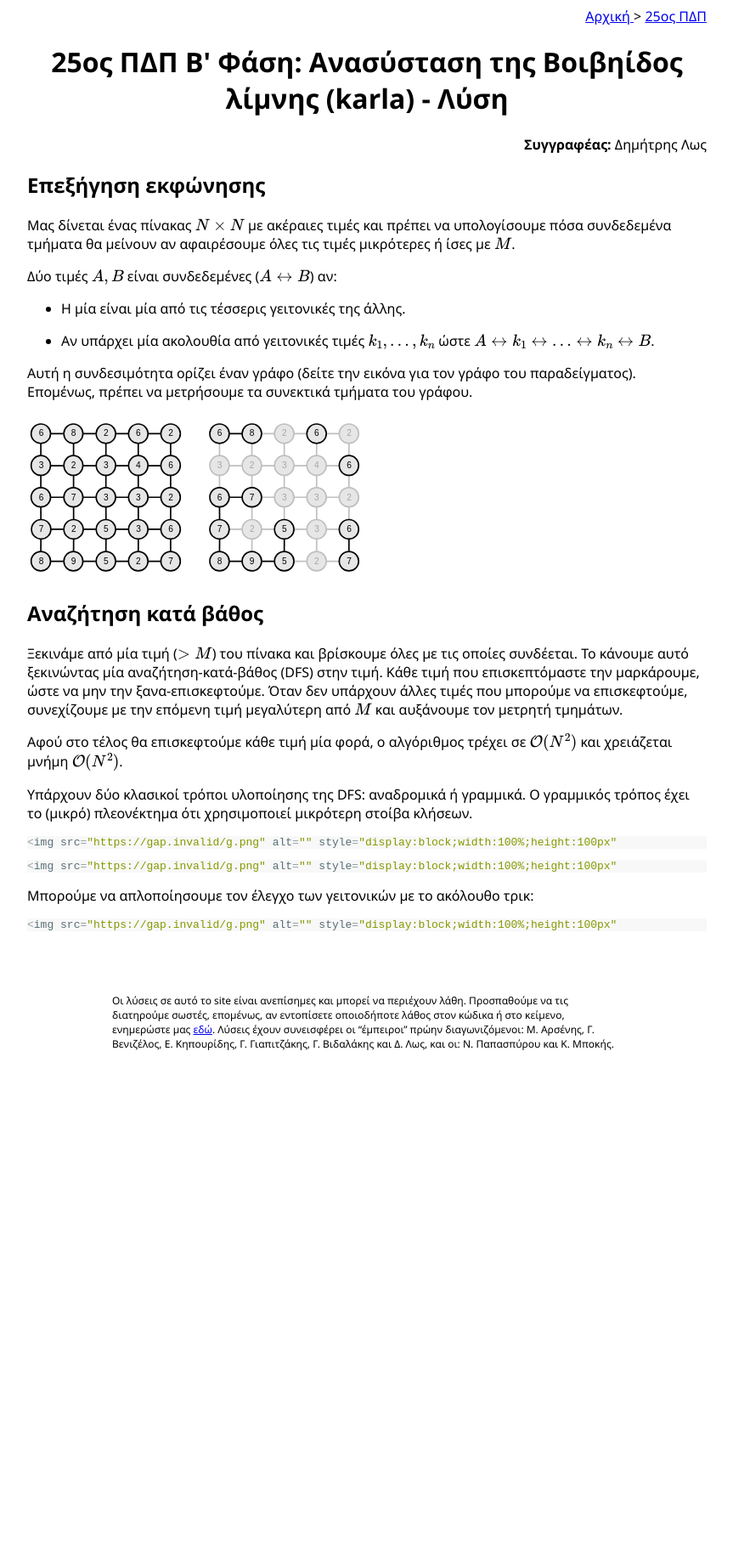
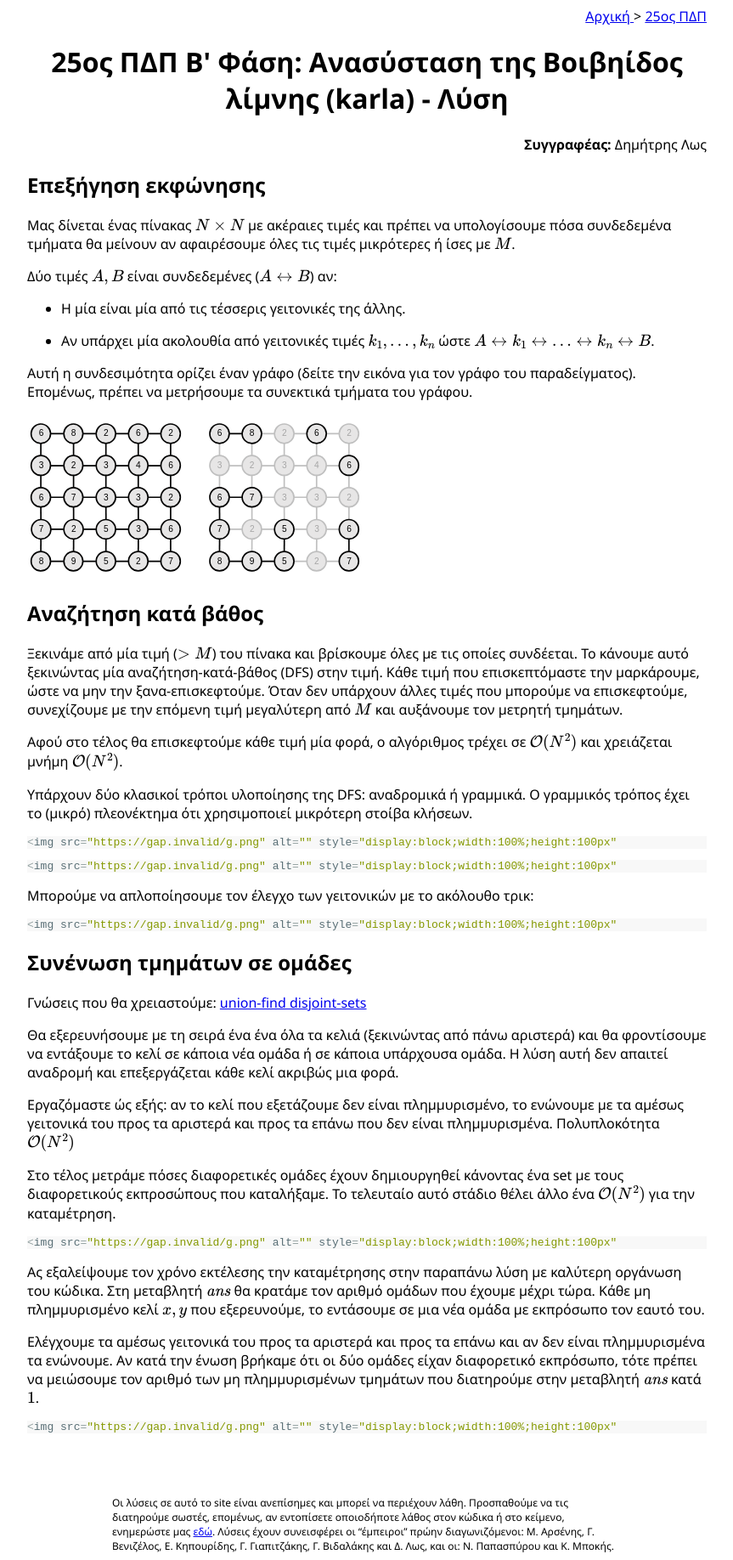
Before and after one commit to pdp-archive/pdp-archive.github.io, a Jekyll site: the page built from contests/_25-PDP/bgym-karla-solution.md, in a window 1280 px wide. Shown: the whole page at 85% size, without its empty margins (208-1071 px from the left). Built offline with Jekyll 4.4.1, drawn with Linux system fonts in a browser that asks for light colours; formulas are drawn with MathJax 3; before the commit the page ends 1245 px from its top, so only the background shows below that.

Commit message:
first attempt for disjoint solution

```diff
--- a/_data/contests/25-PDP.yml
+++ b/_data/contests/25-PDP.yml
@@ -18,7 +18,7 @@ karla:
    solution: true
    solution_author: "Δημήτρης Λως"
    codes_in_git: true
-   solution_tags: ["bfs", "dfs", "flood fill"]
+   solution_tags: ["bfs", "dfs", "flood fill", "disjoint set"]
 
 scidinner:
    full_name: "Οι μυστικοί αριθμοί"
--- a/contests/_25-PDP/bgym-karla-solution.md
+++ b/contests/_25-PDP/bgym-karla-solution.md
@@ -37,3 +37,24 @@ codename: karla
 Μπορούμε να απλοποίησουμε τον έλεγχο των γειτονικών με το ακόλουθο τρικ:
 
 {% include code.md solution_name='karla_efficient_short.cc' %}
+
+## Συνένωση τμημάτων σε ομάδες
+
+Γνώσεις που θα χρειαστούμε: [union-find disjoint-sets](https://kallinikos.github.io/Union-Find-Disjoint-Sets)
+
+
+Θα εξερευνήσουμε με τη σειρά ένα ένα όλα τα κελιά (ξεκινώντας από πάνω αριστερά) και θα φροντίσουμε να εντάξουμε το κελί σε κάποια νέα ομάδα ή σε κάποια υπάρχουσα ομάδα. Η λύση αυτή δεν απαιτεί αναδρομή και επεξεργάζεται κάθε κελί ακριβώς μια φορά.
+
+Εργαζόμαστε ώς εξής: αν το κελί που εξετάζουμε δεν είναι πλημμυρισμένο, το ενώνουμε με τα αμέσως γειτονικά του προς τα αριστερά και προς τα επάνω που δεν είναι πλημμυρισμένα. Πολυπλοκότητα $$\mathcal{O}(N^2)$$
+
+Στο τέλος μετράμε πόσες διαφορετικές ομάδες έχουν δημιουργηθεί κάνοντας ένα set με τους διαφορετικούς εκπροσώπους που καταλήξαμε. Το τελευταίο αυτό στάδιο θέλει άλλο ένα $$\mathcal{O}(N^2)$$ για την καταμέτρηση.
+
+{% include code.md solution_name='karla_simple_disjoint.cc' %}
+
+Ας εξαλείψουμε τον χρόνο εκτέλεσης την καταμέτρησης στην παραπάνω λύση με καλύτερη οργάνωση του κώδικα.
+Στη μεταβλητή $$\mathit{ans}$$ θα κρατάμε τον αριθμό ομάδων που έχουμε μέχρι τώρα.
+Κάθε μη πλημμυρισμένο κελί $$x,y$$ που εξερευνούμε, το εντάσουμε σε μια νέα ομάδα με εκπρόσωπο τον εαυτό του.
+
+Ελέγχουμε τα αμέσως γειτονικά του προς τα αριστερά και προς τα επάνω και αν δεν είναι πλημμυρισμένα τα ενώνουμε. Αν κατά την ένωση βρήκαμε ότι οι δύο ομάδες είχαν διαφορετικό εκπρόσωπο, τότε πρέπει να μειώσουμε τον αριθμό των μη πλημμυρισμένων τμημάτων που διατηρούμε στην μεταβλητή $$\mathit{ans}$$ κατά $$1$$.
+
+{% include code.md solution_name='karla_efficient_disjoint.cc' %}
```
Also changed, not shown: _includes/source_code/code/25-PDP/karla/TASK (+18 -0 lines), assets/25-pdp-b-karla-graph-disjoint1.svg (added), 2 other files.
